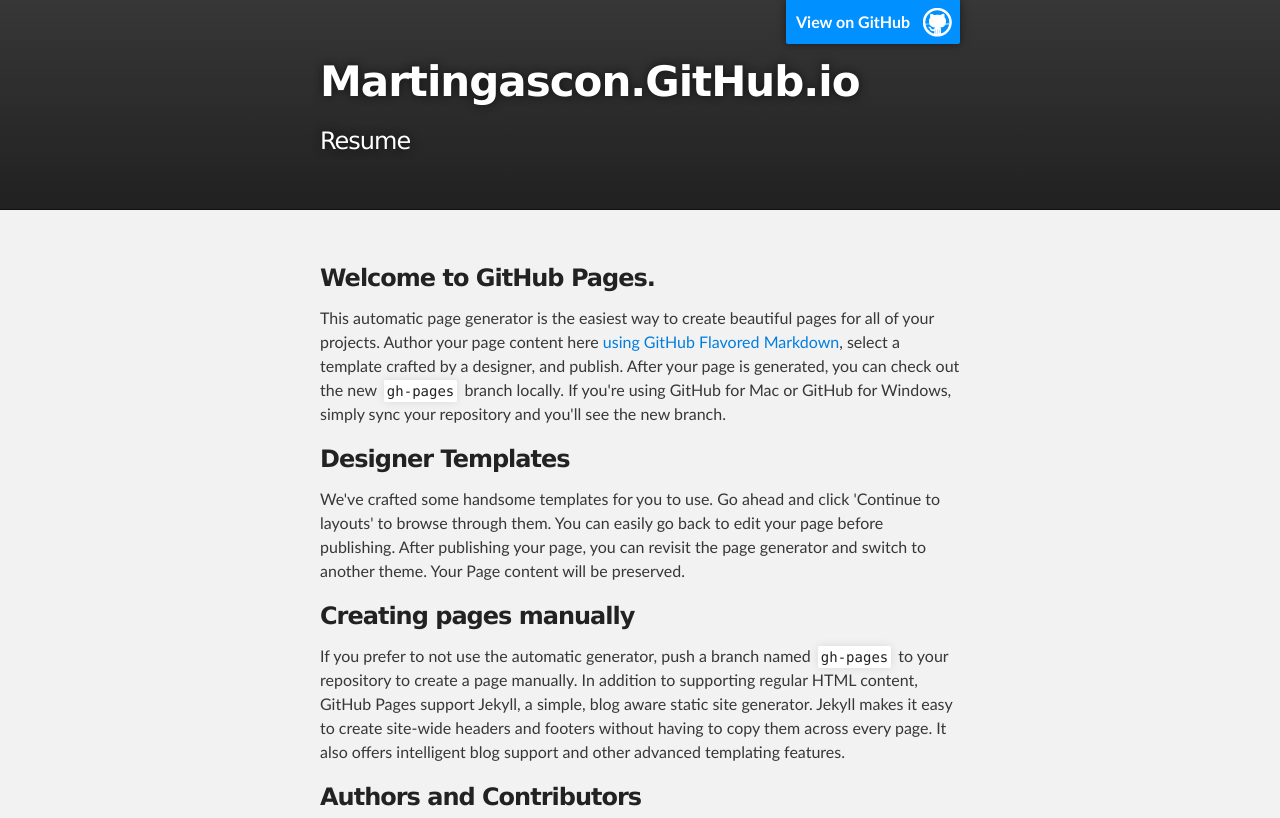
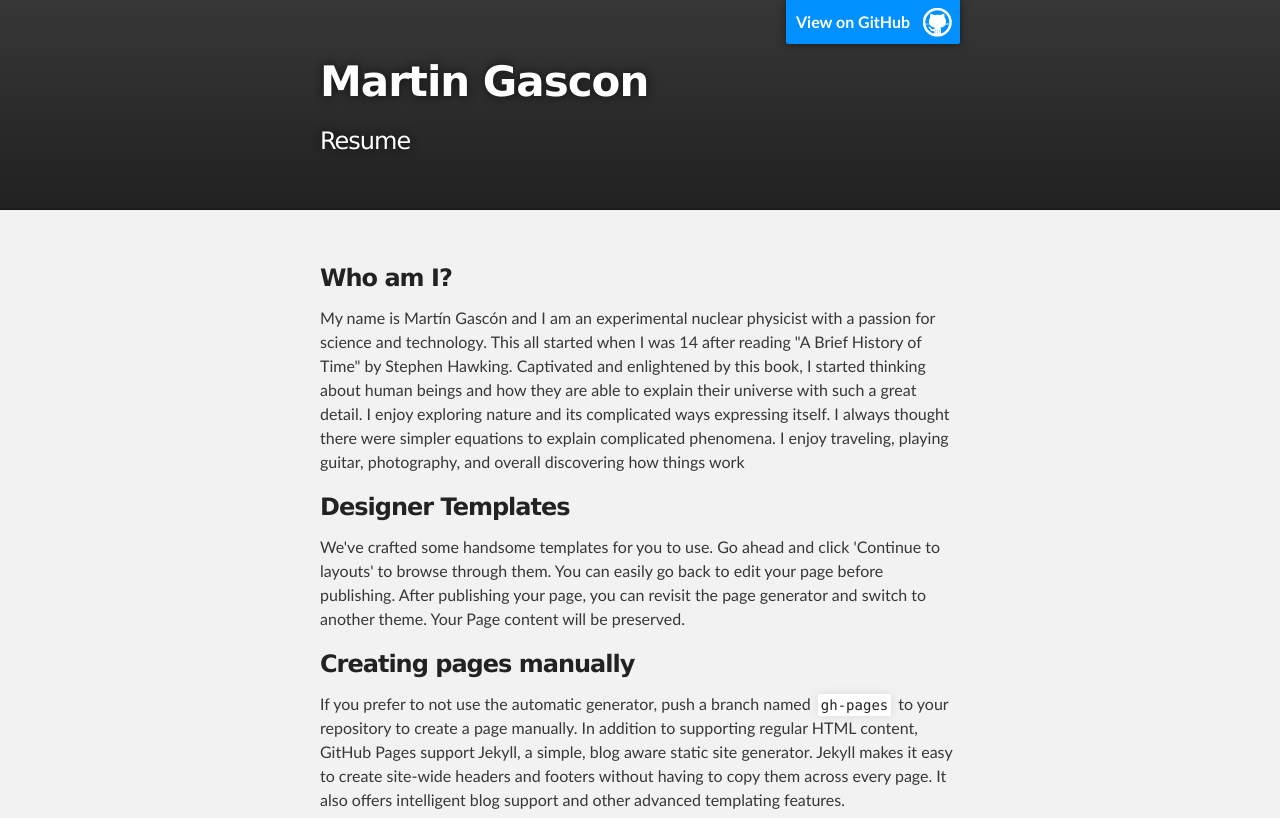
Before and after one commit to martingascon/martingascon.github.io, a plain HTML site: page index.html in a window 1280 px wide. Shown: the top 818 px of the page. Drawn offline with Linux system fonts and the light colour scheme.

Commit message:
Update index.html

```diff
--- a/index.html
+++ b/index.html
@@ -18,7 +18,7 @@
         <header class="inner">
           <a id="forkme_banner" href="https://github.com/martingascon">View on GitHub</a>
 
-          <h1 id="project_title">Martingascon.GitHub.io</h1>
+          <h1 id="project_title">Martin Gascon</h1>
           <h2 id="project_tagline">Resume</h2>
 
         </header>
@@ -28,9 +28,9 @@
     <div id="main_content_wrap" class="outer">
       <section id="main_content" class="inner">
         <h3>
-<a id="welcome-to-github-pages" class="anchor" href="#welcome-to-github-pages" aria-hidden="true"><span class="octicon octicon-link"></span></a>Welcome to GitHub Pages.</h3>
+<a id="welcome-to-github-pages" class="anchor" href="#welcome-to-github-pages" aria-hidden="true"><span class="octicon octicon-link"></span></a>Who am I?</h3>
 
-<p>This automatic page generator is the easiest way to create beautiful pages for all of your projects. Author your page content here <a href="https://guides.github.com/features/mastering-markdown/">using GitHub Flavored Markdown</a>, select a template crafted by a designer, and publish. After your page is generated, you can check out the new <code>gh-pages</code> branch locally. If you're using GitHub for Mac or GitHub for Windows, simply sync your repository and you'll see the new branch.</p>
+<p> My name is Martín Gascón and I am an experimental nuclear physicist with  a passion for science and technology. This all started when I was 14 after reading "A Brief History of Time" by Stephen Hawking. Captivated and enlightened by this book, I started thinking about human beings and how they are able to explain their universe with such a great detail. I enjoy exploring nature and its complicated ways expressing itself. I always thought there were simpler equations to explain complicated phenomena. I enjoy traveling, playing guitar, photography, and overall discovering how things work </p>
 
 <h3>
 <a id="designer-templates" class="anchor" href="#designer-templates" aria-hidden="true"><span class="octicon octicon-link"></span></a>Designer Templates</h3>
```
